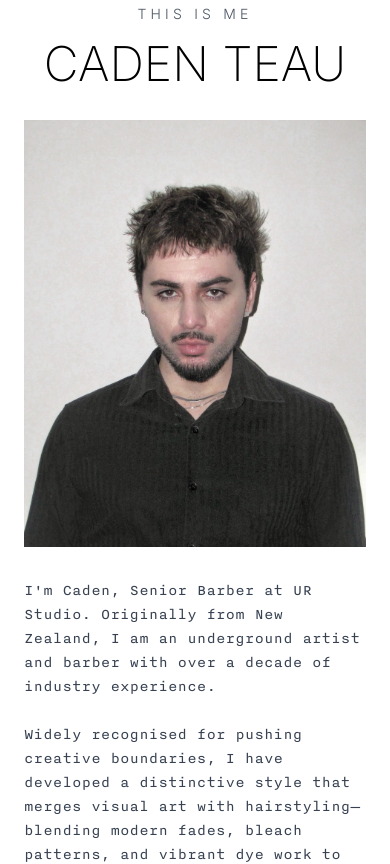
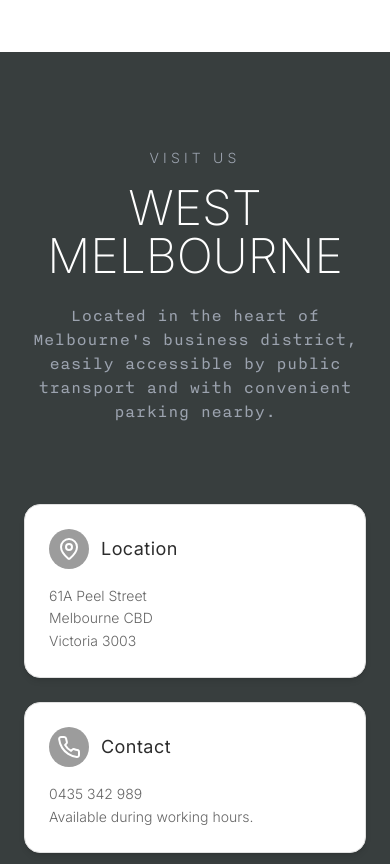
Before and after one commit to hd-marshall/ur-studio-nextjs, a Next.js app: page / in a window 390 px wide. Shown: the part 10440-11304 px from the top of the page. Built offline with nearby package versions, Linux system fonts and the light colour scheme.

Commit message:
removed caden about us

```diff
--- a/app/components/About.tsx
+++ b/app/components/About.tsx
@@ -14,14 +14,6 @@ export default function About() {
       experience: "3 years",
       specialty: "Modern fades & beard sculpting",
       image: "/images/about/xian-headshot.webp",
-      story: "",
-    },
-    {
-      name: "Caden Teau",
-      title: "Senior Barber",
-      experience: "10+ years",
-      specialty: "Creative boundaries & artistic canvas",
-      image: "/images/about/caden-headshot.webp",
       story: "",
     },
   ]
@@ -195,78 +187,6 @@ export default function About() {
           </div>
         </div>
       </div>
-
-      <div className="container mx-auto px-6">
-        {/* Caden's Story - Text Left, Image Right on Desktop */}
-        <div className="mb-24">
-          {/* Mobile Layout - Block Stack */}
-          <div className="lg:hidden space-y-8">
-            {/* Mobile: Name First */}
-            <div className="text-center">
-              <p className="text-sm tracking-[0.3em] text-gray-600 dark:text-gray-600 font-light mb-4">THIS IS ME</p>
-              <h2 className="text-5xl font-extralight text-black dark:text-white mb-8">
-                CADEN TEAU
-              </h2>
-            </div>
-
-            {/* Mobile: Picture Second */}
-            <div className="relative">
-              <div className="aspect-[4/5] bg-gradient-to-br from-gray-100 to-gray-200 dark:from-gray-900 dark:to-gray-800 overflow-hidden">
-                <img
-                  src="/images/about/caden-headshot.webp"
-                  alt="Caden Underground Artist"
-                  className="w-full h-full object-cover"
-                />
-              </div>
-            </div>
-
-            {/* Mobile: Text Third */}
-            <div className="text-md space-y-6 text-gray-700 dark:text-gray-600 leading-6 font-extralight" style={{ fontFamily: 'var(--font-body)' }}>
-              <p className="text-md">
-                I'm Caden, Senior Barber at UR Studio. Originally from New Zealand, I am an underground artist and barber with over a decade of industry experience.
-              </p>
-              <p>
-                Widely recognised for pushing creative boundaries, I have developed a distinctive style that merges visual art with hairstyling—blending modern fades, bleach patterns, and vibrant dye work to transform hair into a true artistic canvas.
-              </p>
-              <p>
-                To me, barbering is more than a trade; it is an art form without limitations. It is a universal craft that allows me to mould and shape the community, creating a visual expression of individuality and self-identity.
-              </p>
-            </div>
-          </div>
-
-          {/* Desktop Layout - Side by Side */}
-          <div className="hidden lg:grid lg:grid-cols-2 gap-16 items-center">
-            <div className="space-y-8">
-              <div>
-                <p className="text-sm tracking-[0.3em] text-gray-600 dark:text-gray-600 font-light mb-4">THIS IS ME</p>
-                <h2 className="text-5xl font-extralight text-black dark:text-white mb-8">
-                  CADEN TEAU
-                </h2>
-              </div>
-              <div className="text-md space-y-6 text-gray-700 dark:text-gray-600 leading-6 font-extralight" style={{ fontFamily: 'var(--font-body)' }}>
-                <p className="text-md">
-                  I'm Caden, Senior Barber at UR Studio. Originally from New Zealand, I am an underground artist and barber with over a decade of industry experience.
-                </p>
-                <p>
-                  Widely recognised for pushing creative boundaries, I have developed a distinctive style that merges visual art with hairstyling—blending modern fades, bleach patterns, and vibrant dye work to transform hair into a true artistic canvas.
-                </p>
-                <p>
-                  To me, barbering is more than a trade; it is an art form without limitations. It is a universal craft that allows me to mould and shape the community, creating a visual expression of individuality and self-identity.
-                </p>
-              </div>
-            </div>
-            <div className="relative">
-              <div className="aspect-[4/5] bg-gradient-to-br from-gray-100 to-gray-200 dark:from-gray-900 dark:to-gray-800 overflow-hidden">
-                <img
-                  src="/images/about/caden-headshot.webp"
-                  alt="Caden Underground Artist"
-                  className="w-full h-full object-cover"
-                />
-              </div>
-            </div>
-          </div>
-        </div>
-      </div>
     </section>
   )
 }
```
